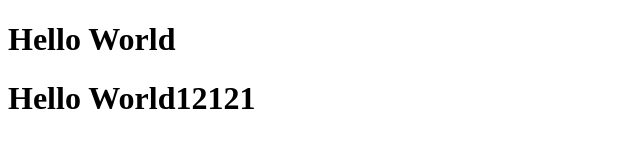
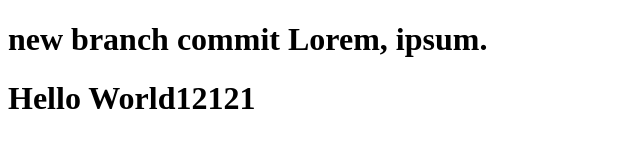
Before and after one commit to lamal0/First, a plain HTML site: page index.html in a window 1280 px wide. Shown: the whole page, without its empty margins (0-640 px from the left). Drawn offline with Linux system fonts and the light colour scheme.

Commit message:
new branchnew com

```diff
--- a/index.html
+++ b/index.html
@@ -6,7 +6,7 @@
     <title>Document</title>
 </head>
 <body>
-    <h1>Hello World</h1>
+    <h1>new branch commit Lorem, ipsum.</h1>
     <h1>Hello World12121</h1>
 </body>
 </html>
```
